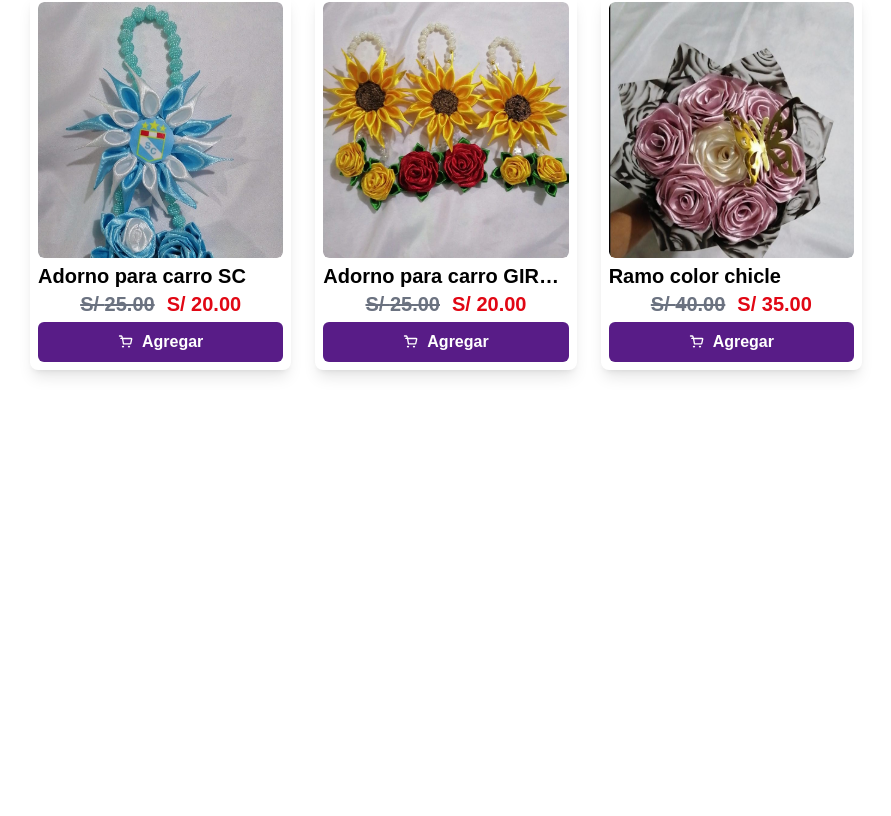
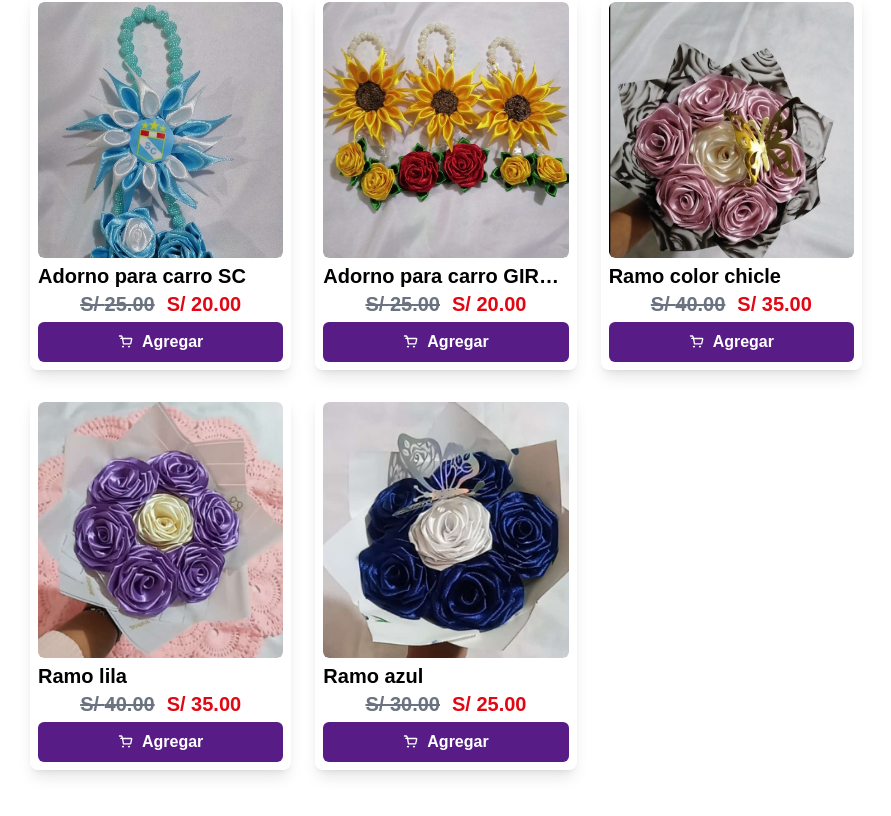
Before and after one commit to Edgarmejiav/DETAILS-IZAMAR, a Next.js app: page / in a window 1280 px wide. Shown: the part 1742-2558 px from the top of the page, without its empty margins (194-1085 px from the left). Before the commit the page ends 2320 px from the top, so only its background shows below. Built offline with nearby package versions, Linux system fonts and the light colour scheme.

Commit message:
✨ new item

```diff
--- a/app/page.tsx
+++ b/app/page.tsx
@@ -58,6 +58,18 @@ const flowersAll: Flower[] = [
         name: "Ramo color chicle",
         description: "Ramo color chicle",
         price: 35,
+        category: "Ramo"
+    }, {
+        id: 16,
+        name: "Ramo lila",
+        description: "Ramo color lila",
+        price: 35,
+        category: "Ramo"
+    }, {
+        id: 17,
+        name: "Ramo azul",
+        description: "Ramo azul",
+        price: 25,
         category: "Ramo"
     },
 ];
```
Also changed, not shown: public/imgs/Ramo azul.jpeg (added), public/imgs/Ramo lila.jpeg (added).
